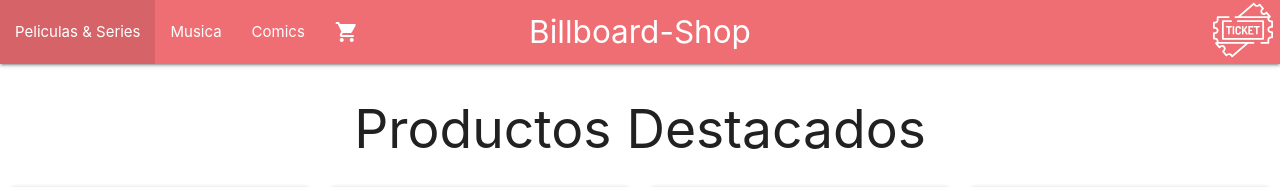
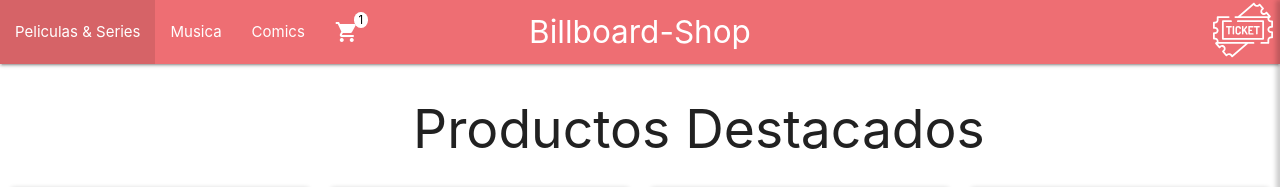
Before and after one commit to Merrick82/billboard-ecommerce, a React (Create React App) app: page / in a window 1280 px wide. Shown: the top 187 px of the page. Built offline with nearby package versions, Linux system fonts and the light colour scheme.

Commit message:
Add slide page for widget cart

```diff
--- /dev/null
+++ b/src/components/cartSlide/cartSlide.css
@@ -0,0 +1,23 @@
+.widgetCart {
+    height: 100vh;
+    width: 30%;
+    position: fixed;
+    right: -30%;
+    top: 0;
+    background: white;
+    z-index: 2;
+    box-shadow: -0.3rem 0 0.3rem rgba(0, 0, 0, 0.2);
+    transition: right 0.5s;
+  }
+
+  .widgetCart p {
+      color: black;
+  }
+
+  .close {
+    right: -30%;
+  }
+
+  .open {
+    right: 0;
+  }
--- /dev/null
+++ b/src/components/cartSlide/cartSlide.jsx
@@ -0,0 +1,12 @@
+import './cartSlide.css';
+
+function CartSlide({show, action}) {
+    return (
+        <div className={`widgetCart ${show ? 'open' : 'close'}`}>
+            <p>Soy un widget</p>
+            <button onClick={action}>Cerrar widget</button>
+        </div>
+    )
+}
+
+export default CartSlide;
--- a/src/components/cartWidget/cartWidget.css
+++ b/src/components/cartWidget/cartWidget.css
@@ -1,3 +1,13 @@
 .widget-space {
     padding: 0 15px;
 }
+
+.notification-cart {
+    position: relative;
+    color: black;
+    right: -14px;
+    top: -77px;
+    border-radius: 50%;
+    background: white;
+    padding: 1px 5px;
+}
--- a/src/components/cartWidget/cartWidget.jsx
+++ b/src/components/cartWidget/cartWidget.jsx
@@ -1,9 +1,14 @@
 import 'materialize-css/dist/css/materialize.min.css';
 import './cartWidget.css';
 
-function CartWidget() {
+function CartWidget({action}) {
     return (
-        <li><i className="material-icons widget-space">shopping_cart</i></li>
+        <li>
+            <div onClick={action}>
+                <i className="material-icons widget-space">shopping_cart</i>
+                <small className="notification-cart">1</small>
+            </div>
+        </li>
     );
   }
 
--- a/src/components/error404/index.css
+++ b/src/components/error404/index.css
@@ -2,3 +2,7 @@
     min-height: 100vh;
     background: grey;
 }
+
+.text {
+    margin-right: 20%;
+}
--- a/src/components/error404/index.jsx
+++ b/src/components/error404/index.jsx
@@ -3,7 +3,7 @@ import './index.css';
 function Error404() {
     return (
         <div className="error">
-            <h2>Error 404</h2>
+            <h2 className="text">Error 404</h2>
             <h3>Estás buscando algo que no existe</h3>
         </div>
     );
--- a/src/components/home/home.css
+++ b/src/components/home/home.css
@@ -0,0 +1,3 @@
+.text {
+    margin-right: 20%;
+}
--- a/src/components/home/home.jsx
+++ b/src/components/home/home.jsx
@@ -15,7 +15,7 @@ function Home() {
 
     return (
       <div className="row">
-        <h2>Productos Destacados</h2>
+        <h2 className="text">Productos Destacados</h2>
         {
             items.length ?
             items.map((item) => (
--- a/src/components/itemDetail/itemDetail.css
+++ b/src/components/itemDetail/itemDetail.css
@@ -22,6 +22,7 @@
     text-align: center;
     padding-bottom: 15px;
     font-size: 25px;
+    margin-right: 7.5%;
 }
 
 .extra {
--- a/src/components/itemListContainer/itemListContainer.css
+++ b/src/components/itemListContainer/itemListContainer.css
@@ -0,0 +1,3 @@
+.text {
+    margin-right: 20%;
+}
--- a/src/components/itemListContainer/itemListContainer.jsx
+++ b/src/components/itemListContainer/itemListContainer.jsx
@@ -18,7 +18,7 @@ function ItemListContainer() {
 
     return (
         <>
-            <h2>{categoryName}</h2>
+            <h2 className="text">{categoryName}</h2>
             <ItemList categoryId={categoryId}/>
         </>
     );
--- a/src/components/navbar/navbar.jsx
+++ b/src/components/navbar/navbar.jsx
@@ -5,10 +5,16 @@ import './navbar.css';
 import {getCategories} from '../mockService/mockService.js';
 import {useState, useEffect} from 'react';
 import { Link } from 'react-router-dom';
+import CartSlide from '../cartSlide/cartSlide';
 
 function NavBar() {
     const [categories, setCategories] = useState([]);
+    const [showWidgetCart, setShowWidgetCart] = useState(false);
     const mockService = getCategories();
+
+    const openWidgetCart = () => {
+        setShowWidgetCart(!showWidgetCart);
+    }
 
     // Simula consumir una api
     useEffect(() => {
@@ -28,7 +34,8 @@ function NavBar() {
                       <li key={category.id}><Link to={`${category.route}/${category.id}`}>{category.title}</Link></li>
                   ))
               }
-              <CartWidget />
+              <CartWidget action={openWidgetCart}/>
+              <CartSlide show={showWidgetCart} action={openWidgetCart}/>
             </ul>
         </div>
       </nav>
```
